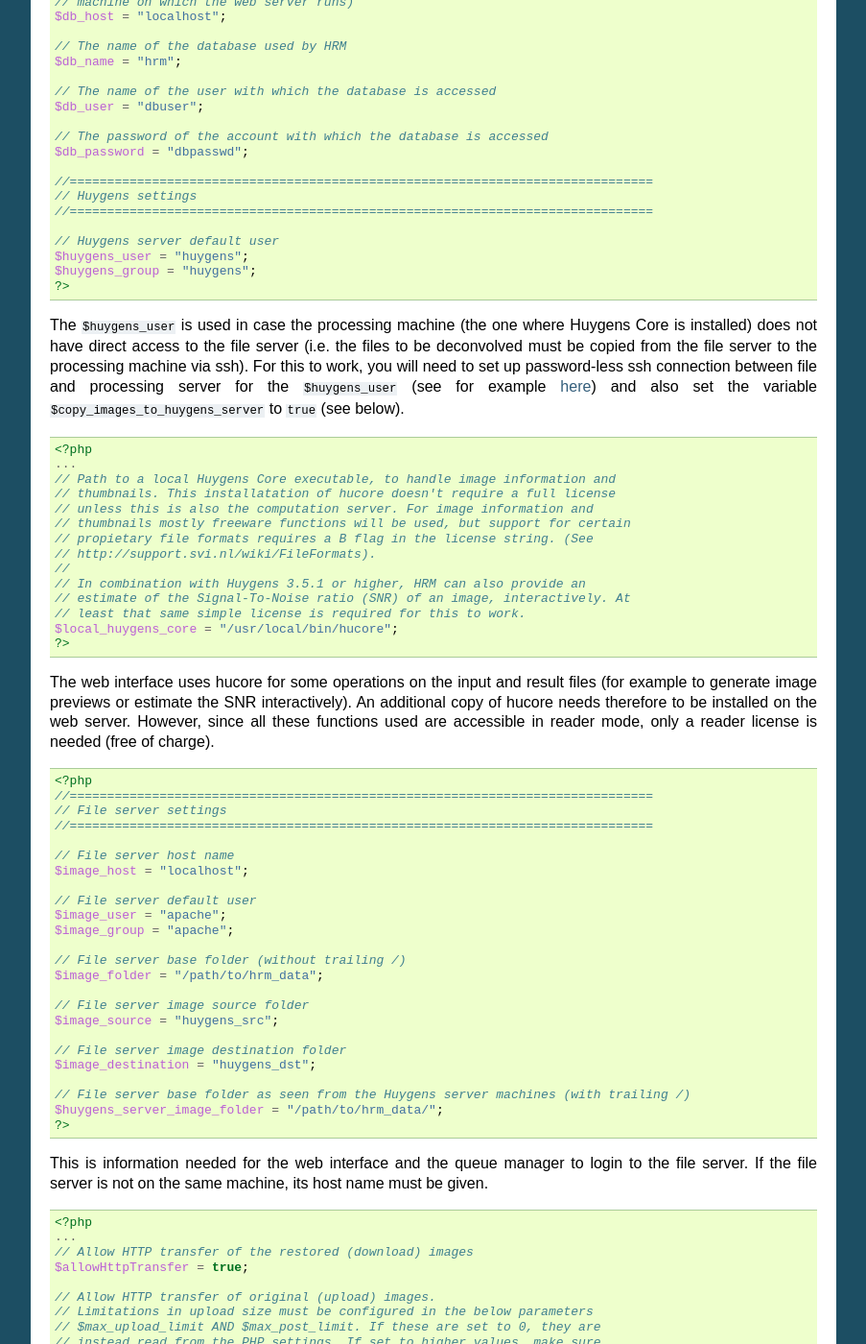
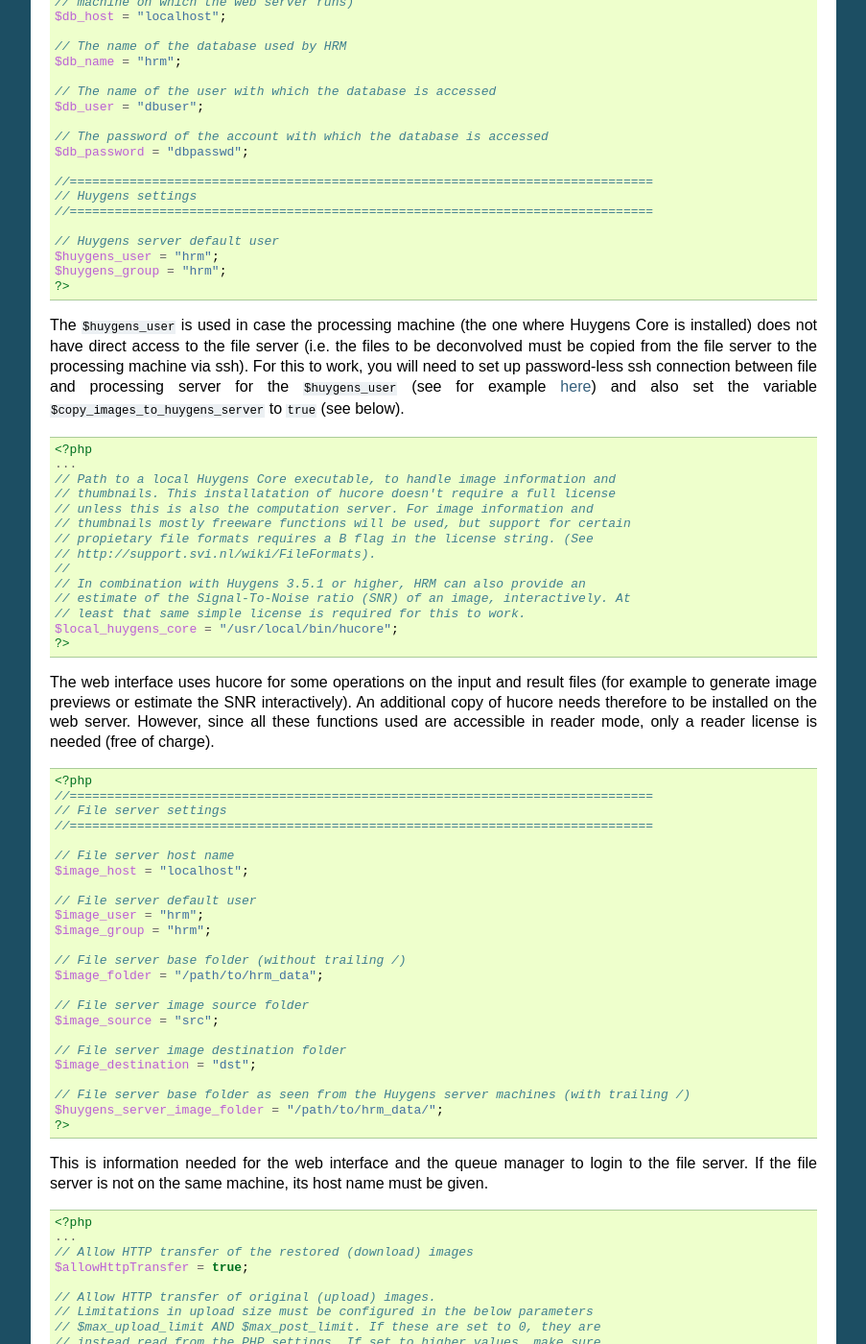
Before and after one commit to aarpon/hrm_docs, a Sphinx documentation site: the page built from docs/admin/config_files.rst, in a window 1280 px wide and 1400 px high, scrolled down 874 px. Shown: the whole window at 96% size, without its empty margins (198-1101 px from the left). Built offline with Sphinx 7.4.7, drawn with Linux system fonts in a browser that asks for light colours.

Commit message:
Update default parameters in sample files.
refs #453.

```diff
--- a/docs/admin/config_files.rst
+++ b/docs/admin/config_files.rst
@@ -72,8 +72,8 @@
     //==============================================================================
 
     // Huygens server default user
-    $huygens_user = "huygens";
-    $huygens_group = "huygens";
+    $huygens_user = "hrm";
+    $huygens_group = "hrm";
     ?>
 
 The ``$huygens_user`` is used in case the processing machine (the one where Huygens Core is installed) does not have direct access to the file server (i.e. the files to be deconvolved must be copied from the file server to the processing machine via ssh). For this to work, you will need to set up password-less ssh connection between file and processing server for the ``$huygens_user`` (see for example `here <http://www.debian-administration.org/articles/152>`_) and also set the variable ``$copy_images_to_huygens_server`` to ``true`` (see below).
@@ -109,17 +109,17 @@
     $image_host = "localhost";
 
     // File server default user
-    $image_user = "apache";
-    $image_group = "apache";
+    $image_user = "hrm";
+    $image_group = "hrm";
 
     // File server base folder (without trailing /)
     $image_folder = "/path/to/hrm_data";
 
     // File server image source folder
-    $image_source = "huygens_src";
+    $image_source = "src";
 
     // File server image destination folder
-    $image_destination = "huygens_dst";
+    $image_destination = "dst";
 
     // File server base folder as seen from the Huygens server machines (with trailing /)
     $huygens_server_image_folder = "/path/to/hrm_data/";
--- a/docs/user/step2_MeasuredPsf.rst
+++ b/docs/user/step2_MeasuredPsf.rst
@@ -2,7 +2,8 @@
 
 
 Using a measured PSF
-==========
+====================
+
 This option will only appear if 'measured PSF' was selected as PSF Type in a previous step.
 
 Distilled PSFs need to be created beforehand using Huygens Professional and placed
```
